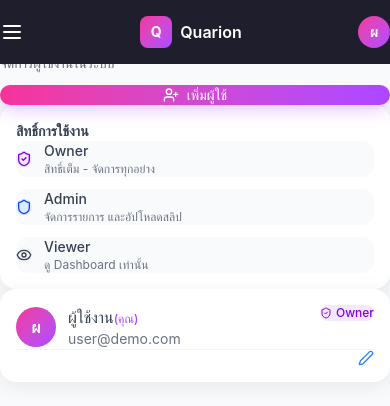
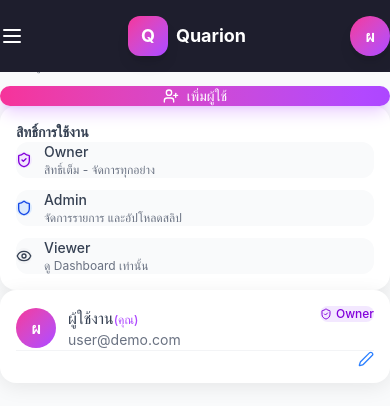
Before and after one commit to npshopbangkok-maker/quarion-dashboard, a Next.js app: page /users in a window 390 px wide. Shown: the top 406 px of the page. Built offline with nearby package versions, Linux system fonts and the light colour scheme.

Commit message:
fix: complete mobile UI overhaul - remove fixed searchbar, increase header size, fix content padding

```diff
--- a/src/app/reports/page.tsx
+++ b/src/app/reports/page.tsx
@@ -4,7 +4,7 @@
 import { useRouter } from 'next/navigation';
 import Sidebar from '@/components/Sidebar';
 import MobileNav from '@/components/MobileNav';
-import TopBar, { MobileSearchBar } from '@/components/TopBar';
+import TopBar from '@/components/TopBar';
 import {
   Download,
   FileText,
@@ -122,9 +122,8 @@
       <Sidebar user={user} onLogout={handleLogout} />
       <MobileNav user={user} onLogout={handleLogout} />
 
-      <main className="lg:ml-64 min-h-screen transition-all duration-300 pt-16 lg:pt-0">
+      <main className="lg:ml-64 min-h-screen transition-all duration-300 pt-[72px] lg:pt-0">
         <TopBar user={user} searchQuery={searchQuery} onSearchChange={setSearchQuery} />
-        <MobileSearchBar searchQuery={searchQuery} onSearchChange={setSearchQuery} />
 
         <div className="p-4 lg:p-6 space-y-4 lg:space-y-6">
           {/* Header */}
--- a/src/app/settings/page.tsx
+++ b/src/app/settings/page.tsx
@@ -4,7 +4,7 @@
 import { useRouter } from 'next/navigation';
 import Sidebar from '@/components/Sidebar';
 import MobileNav from '@/components/MobileNav';
-import TopBar, { MobileSearchBar } from '@/components/TopBar';
+import TopBar from '@/components/TopBar';
 import {
   User as UserIcon,
   Bell,
@@ -88,9 +88,8 @@
       <Sidebar user={user} onLogout={handleLogout} />
       <MobileNav user={user} onLogout={handleLogout} />
 
-      <main className="lg:ml-64 min-h-screen transition-all duration-300 pt-16 lg:pt-0">
+      <main className="lg:ml-64 min-h-screen transition-all duration-300 pt-[72px] lg:pt-0">
         <TopBar user={user} searchQuery={searchQuery} onSearchChange={setSearchQuery} />
-        <MobileSearchBar searchQuery={searchQuery} onSearchChange={setSearchQuery} />
 
         <div className="p-4 lg:p-6 space-y-4 lg:space-y-6">
           {/* Header */}
--- a/src/app/transactions/page.tsx
+++ b/src/app/transactions/page.tsx
@@ -4,7 +4,7 @@
 import { useRouter } from 'next/navigation';
 import Sidebar from '@/components/Sidebar';
 import MobileNav from '@/components/MobileNav';
-import TopBar, { MobileSearchBar } from '@/components/TopBar';
+import TopBar from '@/components/TopBar';
 import { Plus, Filter, Download, Trash2, Edit2 } from 'lucide-react';
 import { User, Transaction, TransactionType, Category } from '@/types/database';
 import { isSupabaseConfigured } from '@/lib/supabase';
@@ -232,11 +232,28 @@
       <Sidebar user={user} onLogout={handleLogout} />
       <MobileNav user={user} onLogout={handleLogout} />
 
-      <main className="lg:ml-64 min-h-screen transition-all duration-300 pt-16 lg:pt-0">
+      <main className="lg:ml-64 min-h-screen transition-all duration-300 pt-[72px] lg:pt-0">
         <TopBar user={user} searchQuery={searchQuery} onSearchChange={setSearchQuery} />
-        <MobileSearchBar searchQuery={searchQuery} onSearchChange={setSearchQuery} />
 
         <div className="p-4 lg:p-6 space-y-4 lg:space-y-6">
+          {/* Mobile Search */}
+          <div className="lg:hidden">
+            <div className="relative">
+              <input
+                type="text"
+                placeholder="ค้นหารายการ..."
+                value={searchQuery}
+                onChange={(e) => setSearchQuery(e.target.value)}
+                className="w-full pl-10 pr-4 py-3 bg-white border border-gray-200
+                           rounded-xl text-base focus:outline-none focus:ring-2
+                           focus:ring-purple-500/20 focus:border-purple-500 transition-all shadow-sm"
+              />
+              <svg className="absolute left-3 top-1/2 -translate-y-1/2 w-5 h-5 text-gray-400" fill="none" stroke="currentColor" viewBox="0 0 24 24">
+                <path strokeLinecap="round" strokeLinejoin="round" strokeWidth={2} d="M21 21l-6-6m2-5a7 7 0 11-14 0 7 7 0 0114 0z" />
+              </svg>
+            </div>
+          </div>
+
           {/* Header */}
           <div className="flex flex-col sm:flex-row sm:items-center justify-between gap-3">
             <div>
--- a/src/app/upload/page.tsx
+++ b/src/app/upload/page.tsx
@@ -4,7 +4,7 @@
 import { useRouter } from 'next/navigation';
 import Sidebar from '@/components/Sidebar';
 import MobileNav from '@/components/MobileNav';
-import TopBar, { MobileSearchBar } from '@/components/TopBar';
+import TopBar from '@/components/TopBar';
 import {
   Upload,
   FileImage,
@@ -161,9 +161,8 @@
       <Sidebar user={user} onLogout={handleLogout} />
       <MobileNav user={user} onLogout={handleLogout} />
 
-      <main className="lg:ml-64 min-h-screen transition-all duration-300 pt-16 lg:pt-0">
+      <main className="lg:ml-64 min-h-screen transition-all duration-300 pt-[72px] lg:pt-0">
         <TopBar user={user} searchQuery={searchQuery} onSearchChange={setSearchQuery} />
-        <MobileSearchBar searchQuery={searchQuery} onSearchChange={setSearchQuery} />
 
         <div className="p-4 lg:p-6 space-y-4 lg:space-y-6">
           {/* Header */}
--- a/src/app/users/page.tsx
+++ b/src/app/users/page.tsx
@@ -4,7 +4,7 @@
 import { useRouter } from 'next/navigation';
 import Sidebar from '@/components/Sidebar';
 import MobileNav from '@/components/MobileNav';
-import TopBar, { MobileSearchBar } from '@/components/TopBar';
+import TopBar from '@/components/TopBar';
 import {
   Plus,
   Edit2,
@@ -143,11 +143,28 @@
       <Sidebar user={user} onLogout={handleLogout} />
       <MobileNav user={user} onLogout={handleLogout} />
 
-      <main className="lg:ml-64 min-h-screen transition-all duration-300 pt-16 lg:pt-0">
+      <main className="lg:ml-64 min-h-screen transition-all duration-300 pt-[72px] lg:pt-0">
         <TopBar user={user} searchQuery={searchQuery} onSearchChange={setSearchQuery} />
-        <MobileSearchBar searchQuery={searchQuery} onSearchChange={setSearchQuery} />
 
         <div className="p-4 lg:p-6 space-y-4 lg:space-y-6">
+          {/* Mobile Search */}
+          <div className="lg:hidden">
+            <div className="relative">
+              <input
+                type="text"
+                placeholder="ค้นหาผู้ใช้..."
+                value={searchQuery}
+                onChange={(e) => setSearchQuery(e.target.value)}
+                className="w-full pl-10 pr-4 py-3 bg-white border border-gray-200
+                           rounded-xl text-base focus:outline-none focus:ring-2
+                           focus:ring-purple-500/20 focus:border-purple-500 transition-all shadow-sm"
+              />
+              <svg className="absolute left-3 top-1/2 -translate-y-1/2 w-5 h-5 text-gray-400" fill="none" stroke="currentColor" viewBox="0 0 24 24">
+                <path strokeLinecap="round" strokeLinejoin="round" strokeWidth={2} d="M21 21l-6-6m2-5a7 7 0 11-14 0 7 7 0 0114 0z" />
+              </svg>
+            </div>
+          </div>
+
           {/* Header */}
           <div className="flex flex-col sm:flex-row sm:items-center justify-between gap-3">
             <div>
--- a/src/components/MobileNav.tsx
+++ b/src/components/MobileNav.tsx
@@ -79,28 +79,28 @@
   return (
     <>
       {/* Mobile Header */}
-      <header className="lg:hidden fixed top-0 left-0 right-0 z-50 bg-[#1e1e2d] text-white">
-        <div className="flex items-center justify-between px-4 h-16">
+      <header className="lg:hidden fixed top-0 left-0 right-0 z-50 bg-[#1e1e2d] text-white h-[72px]">
+        <div className="flex items-center justify-between px-4 h-full">
           {/* Menu Button */}
           <button
             onClick={() => setIsOpen(true)}
-            className="p-2 hover:bg-gray-700 rounded-lg transition-colors"
+            className="p-3 hover:bg-gray-700 rounded-xl transition-colors active:scale-95"
           >
             <Menu className="w-6 h-6" />
           </button>
 
           {/* Logo */}
           <div className="flex items-center gap-2">
-            <div className="w-8 h-8 rounded-lg bg-gradient-to-br from-pink-500 to-purple-500
-                            flex items-center justify-center text-white font-bold text-sm">
+            <div className="w-10 h-10 rounded-xl bg-gradient-to-br from-pink-500 to-purple-500
+                            flex items-center justify-center text-white font-bold text-lg shadow-lg">
               Q
             </div>
-            <span className="font-semibold">Quarion</span>
+            <span className="font-bold text-lg">Quarion</span>
           </div>
 
           {/* User Avatar */}
-          <div className="w-8 h-8 rounded-full bg-gradient-to-br from-pink-500 to-purple-500
-                          flex items-center justify-center text-white text-sm font-bold">
+          <div className="w-10 h-10 rounded-full bg-gradient-to-br from-pink-500 to-purple-500
+                          flex items-center justify-center text-white font-bold shadow-lg">
             {user?.name?.charAt(0).toUpperCase() || 'U'}
           </div>
         </div>
```
Also changed, not shown: src/app/dashboard/page.tsx (+20 -8 lines).
